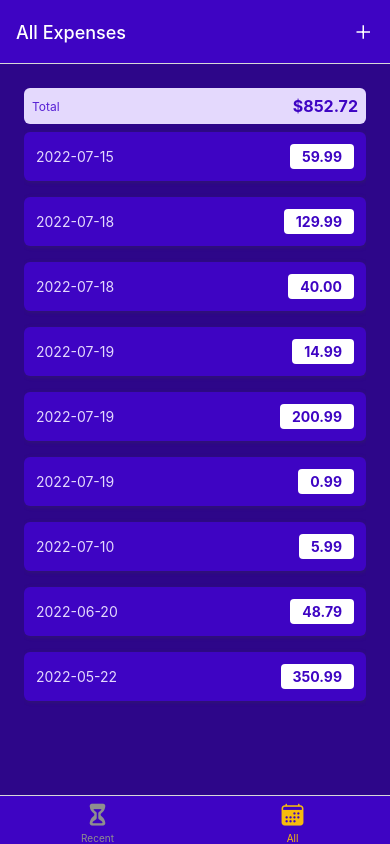
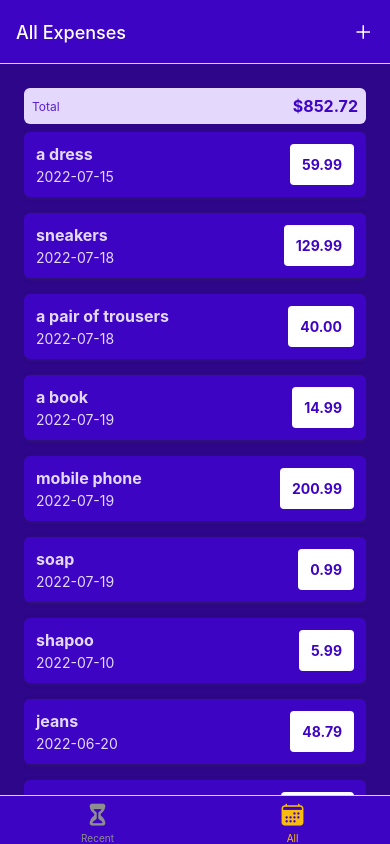
Before and after one commit to irina-vas/Expenses_app_react_native, a React Native app: screen /AllExpenses in a window 390 px wide. Built offline with nearby package versions, Linux system fonts and the light colour scheme.

Commit message:
added form validation, finished at les. 154

```diff
--- a/components/ManageExpense/ExpenseForm.js
+++ b/components/ManageExpense/ExpenseForm.js
@@ -1,32 +1,61 @@
 import { useState } from "react"
-import { View, StyleSheet, Text } from "react-native"
+import { View, StyleSheet, Text, Alert } from "react-native"
 import { Input } from "../UI/Input";
 import { Button } from "../UI/Button";
 
-export const ExpenseForm = ({ cancelHandler, submitButtonLabel, onSubmit }) => {
-  const [inputValues, setInputValues] = useState({
-    amount: '',
-    date: '',
-    description: '',
+export const ExpenseForm = ({ cancelHandler, submitButtonLabel, onSubmit, defaultValues }) => {
+  const [inputs, setInputs] = useState({
+    amount: {
+      value: defaultValues ? defaultValues.amount.toString() : '',
+      isValid: !!defaultValues
+    },
+    date: {
+      value: defaultValues ? defaultValues.date.toISOString().slice(0, 10) : '',
+      isValid: !!defaultValues
+    },
+    description:  {
+      value: defaultValues ? defaultValues.description:  '',
+      isValid: !!defaultValues
+    }
   });
 
   const inputChangeHandler = (inputIdentifier, enteredValue) => {
-    setInputValues((prev) => {
+    setInputs((prev) => {
       return {
         ...prev,
-        [inputIdentifier]: enteredValue,
+        [inputIdentifier]: {
+          value: enteredValue,
+          isValid: true
+        },
       };
     });
   }
 
   const submitHandler = () => {
     const expenseData ={
-      amount: +inputValues.amount,
-      date: new Date(inputValues.date),
-      description: inputValues.description
+      amount: +inputs.amount.value,
+      date: new Date(inputs.date.value),
+      description: inputs.description.value,
     };
+
+    const amountIsValid = !isNaN(expenseData.amount) && expenseData.amount > 0;
+    const dateIsValid = expenseData.date.toString() !== 'Invalid Date';
+    const descriptionIsValid = expenseData.description.trim().length > 0;
+    if (!amountIsValid || !dateIsValid || !descriptionIsValid ) {
+      //Alert.alert('Invalid input', 'Please check your input values');
+      setInputs((currentInputs) => {
+        return {
+          amount: { value: currentInputs.amount.value, isValid: amountIsValid },
+          date: { value: currentInputs.date.value, isValid: dateIsValid },
+          description: { value: currentInputs.description.value, isValid: descriptionIsValid },
+        }
+      })
+      return;
+    }
     onSubmit(expenseData);
   }
+
+  const formIsValid = !inputs.amount.isValid || !inputs.date.isValid || !inputs.description.isValid;
 
   return (
     <View style={styles.container}>
@@ -37,7 +66,7 @@ export const ExpenseForm = ({ cancelHandler, submitButtonLabel, onSubmit }) => {
           label="Amount"
           textInputConfig={{
             keboardType: 'decimal-pad',
-            value: inputValues.amount,
+            value: inputs.amount.value,
             onChangeText: inputChangeHandler.bind(this, 'amount')
           }}
         />
@@ -47,7 +76,7 @@ export const ExpenseForm = ({ cancelHandler, submitButtonLabel, onSubmit }) => {
           textInputConfig={{
             placeholder: 'YYYY-MM-DD',
             maxLength: 10,
-            value: inputValues.date,
+            value: inputs.date.value,
             onChangeText: inputChangeHandler.bind(this, 'date')
           }}
         />
@@ -56,11 +85,12 @@ export const ExpenseForm = ({ cancelHandler, submitButtonLabel, onSubmit }) => {
         label="Description"
         textInputConfig={{
           multiline: true,
-            autocorrect: false,
-            value: inputValues.description,
+          //autocorrect: false,
+          value: inputs.description.value,
           onChangeText: inputChangeHandler.bind(this, 'description')
         }}
       />
+      { formIsValid && <Text>Invalid input values. Please check your data!</Text> }
       <View style={styles.buttonContainer}>
         <Button style={styles.button} mode="flat" onPress={cancelHandler}>Cancel</Button>
         <Button style={styles.button} onPress={submitHandler}>
--- a/screens/ManageExpenses.js
+++ b/screens/ManageExpenses.js
@@ -10,6 +10,8 @@ export const ManageExpenses = ({ route, navigation }) => {
   const expensesCtx = useContext(ExpensesContext);
   const editedExpenseId = route.params?.expenseId;
   const isEditing = !!editedExpenseId;
+  const selectedExpense = expensesCtx.expenses.find((expense) => expense.id === editedExpenseId);
+
   useLayoutEffect(() => {
     navigation.setOptions({
       title: isEditing ? 'Edit Expense' : 'Add expense'
@@ -40,6 +42,7 @@ export const ManageExpenses = ({ route, navigation }) => {
         cancelHandler={cancelHandler}
         submitButtonLabel={ isEditing ? 'Update' : 'Add' }
         onSubmit={confirmHandler}
+        defaultValues={selectedExpense}
       />
       {isEditing && (
         <View style={styles.deleteContainer}>
--- a/store/expenses-context.js
+++ b/store/expenses-context.js
@@ -3,55 +3,55 @@ import { createContext, useReducer } from "react";
 const DUMMY_EXPENSES = [
   {
     id: 'el1',
-    descriptio: 'a dress',
+    description: 'a dress',
     amount: 59.99,
     date: new Date('2022-07-15')
   },
   {
     id: 'el2',
-    descriptio: 'sneakers',
+    description: 'sneakers',
     amount: 129.99,
     date: new Date('2022-07-18')
   },
   {
     id: 'el3',
-    descriptio: 'a pair of trousers',
+    description: 'a pair of trousers',
     amount: 40.00,
     date: new Date('2022-07-18')
   },
   {
     id: 'el4',
-    descriptio: 'a book',
+    description: 'a book',
     amount: 14.99,
     date: new Date('2022-07-19')
   },
   {
     id: 'el5',
-    descriptio: 'mobile phone',
+    description: 'mobile phone',
     amount: 200.99,
     date: new Date('2022-07-19')
   },
   {
     id: 'el6',
-    descriptio: 'soap',
+    description: 'soap',
     amount: 0.99,
     date: new Date('2022-07-19')
   },
   {
     id: 'el7',
-    descriptio: 'shapoo',
+    description: 'shapoo',
     amount: 5.99,
     date: new Date('2022-07-10')
   },
   {
     id: 'el8',
-    descriptio: 'jeans',
+    description: 'jeans',
     amount: 48.79,
     date: new Date('2022-06-20')
   },
   {
     id: 'el9',
-    descriptio: 'cd camera',
+    description: 'cd camera',
     amount: 350.99,
     date: new Date('2022-05-22')
   },
```
Lines whose indentation alone changed are shown as unchanged.
